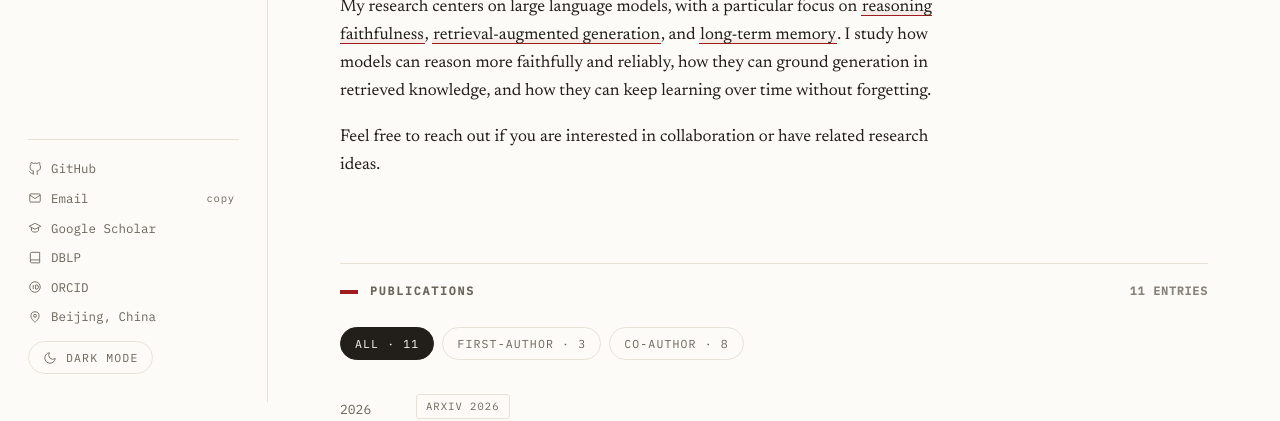
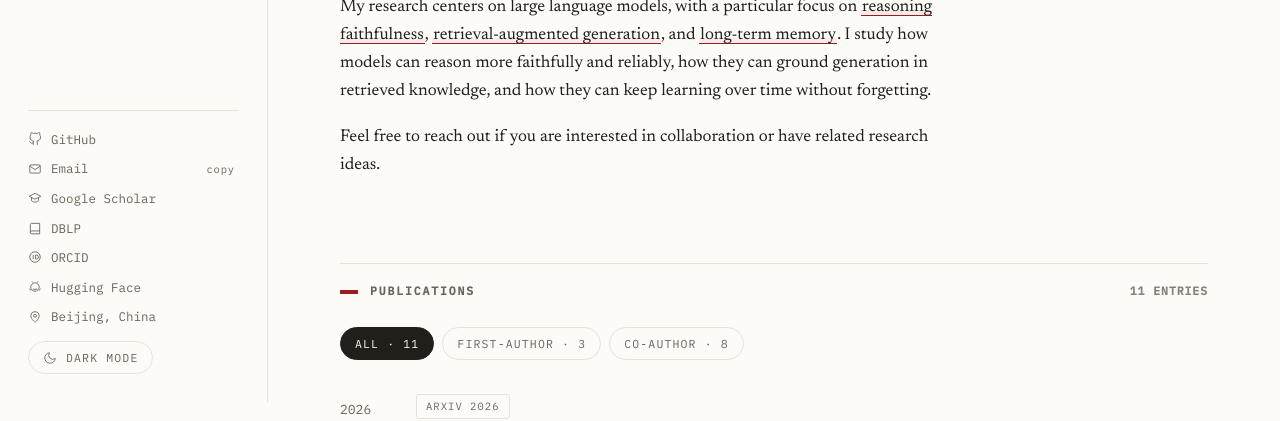
Before and after one commit to viniferagy/viniferagy.github.io, a Jekyll site: the page built from _pages/about.md, in a window 1280 px wide. Shown: the part 498-919 px from the top of the page. Built offline with Jekyll 4.4.1, drawn with Linux system fonts in a browser that asks for light colours.

Commit message:
Add Hugging Face contact link

```diff
--- a/_config.yml
+++ b/_config.yml
@@ -47,6 +47,7 @@ author:
   linkedin         :
   dblp             : "https://dblp.org/pid/341/5588"
   orcid            : "https://orcid.org/0009-0000-6771-6327"
+  huggingface      : "https://huggingface.co/Nanbeige"
   pinterest        :
   soundcloud       :
   stackoverflow    :
--- a/_includes/head.html
+++ b/_includes/head.html
@@ -20,5 +20,5 @@
 <link rel="stylesheet" href="{{ '/assets/css/main.css' | relative_url }}">
 
 <script type="application/ld+json">
-{"@context":"https://schema.org","@type":"Person","name":"{{ site.author.name }}","jobTitle":"Ph.D. Student","affiliation":{"@type":"Organization","name":"Peking University"},"email":"mailto:{{ site.author.email }}","address":{"@type":"PostalAddress","addressLocality":"{{ site.author.location }}"},"sameAs":[{% if site.author.googlescholar %}"{{ site.author.googlescholar }}"{% endif %}{% if site.author.dblp %},"{{ site.author.dblp }}"{% endif %}{% if site.author.orcid %},"{{ site.author.orcid }}"{% endif %}]}
+{"@context":"https://schema.org","@type":"Person","name":"{{ site.author.name }}","jobTitle":"Ph.D. Student","affiliation":{"@type":"Organization","name":"Peking University"},"email":"mailto:{{ site.author.email }}","address":{"@type":"PostalAddress","addressLocality":"{{ site.author.location }}"},"sameAs":[{% if site.author.googlescholar %}"{{ site.author.googlescholar }}"{% endif %}{% if site.author.dblp %},"{{ site.author.dblp }}"{% endif %}{% if site.author.orcid %},"{{ site.author.orcid }}"{% endif %}{% if site.author.huggingface %},"{{ site.author.huggingface }}"{% endif %}]}
 </script>
--- a/_includes/rail.html
+++ b/_includes/rail.html
@@ -45,6 +45,12 @@
         ORCID
       </a>
       {% endif %}
+      {% if author.huggingface %}
+      <a href="{{ author.huggingface }}" target="_blank" rel="noopener">
+        <svg viewBox="0 0 24 24" aria-hidden="true"><circle cx="12" cy="12" r="7.2"/><path d="M8.1 4.2 6.8 2.3M15.9 4.2l1.3-1.9M7.3 11.2h.1M16.6 11.2h.1M8.6 15.1c1.7 1.4 5.1 1.4 6.8 0M5.2 17.8c-1.4-.4-2.5-1.6-2.8-3M18.8 17.8c1.4-.4 2.5-1.6 2.8-3"/></svg>
+        Hugging Face
+      </a>
+      {% endif %}
       {% if author.location %}
       <span class="loc">
         <svg viewBox="0 0 24 24" aria-hidden="true"><path d="M12 21s-7-5.3-7-11a7 7 0 0 1 14 0c0 5.7-7 11-7 11z"/><circle cx="12" cy="10" r="2.5"/></svg>
--- a/_pages/about.md
+++ b/_pages/about.md
@@ -23,6 +23,7 @@ redirect_from:
       {% if site.author.googlescholar %}<a href="{{ site.author.googlescholar }}" target="_blank" rel="noopener">Scholar</a>{% endif %}
       {% if site.author.dblp %}<a href="{{ site.author.dblp }}" target="_blank" rel="noopener">DBLP</a>{% endif %}
       {% if site.author.orcid %}<a href="{{ site.author.orcid }}" target="_blank" rel="noopener">ORCID</a>{% endif %}
+      {% if site.author.huggingface %}<a href="{{ site.author.huggingface }}" target="_blank" rel="noopener">Hugging Face</a>{% endif %}
     </div>
   </div>
   <div class="portrait">
```
